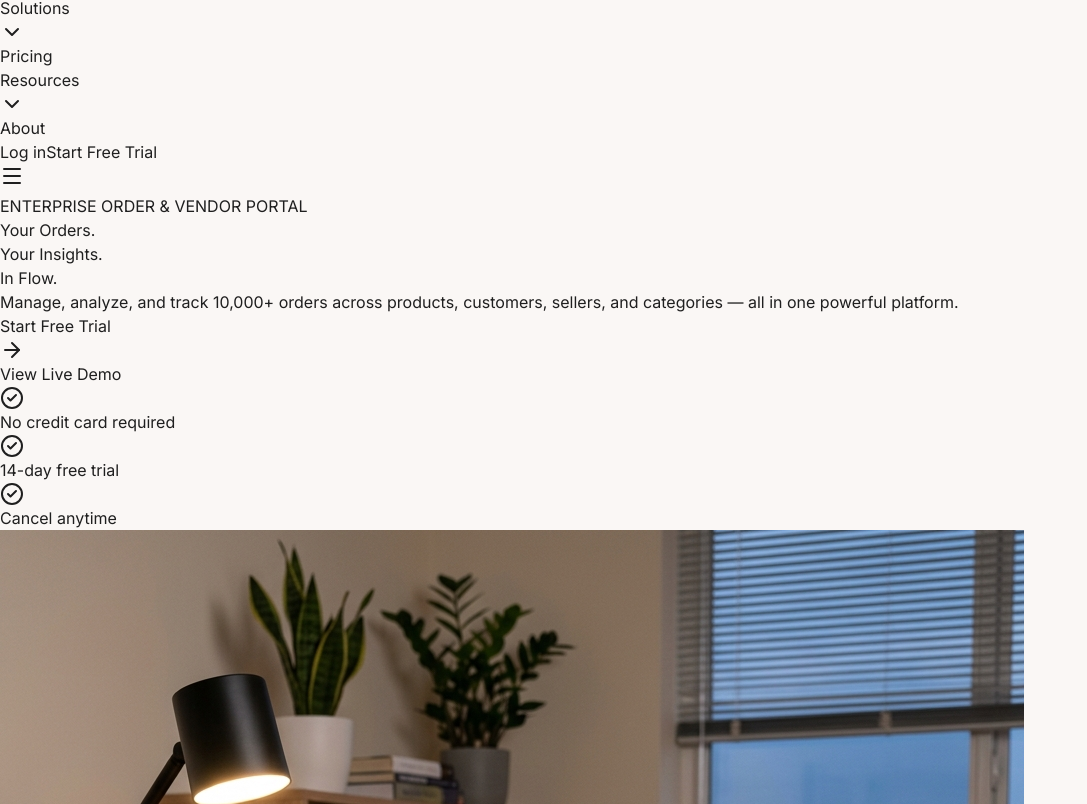
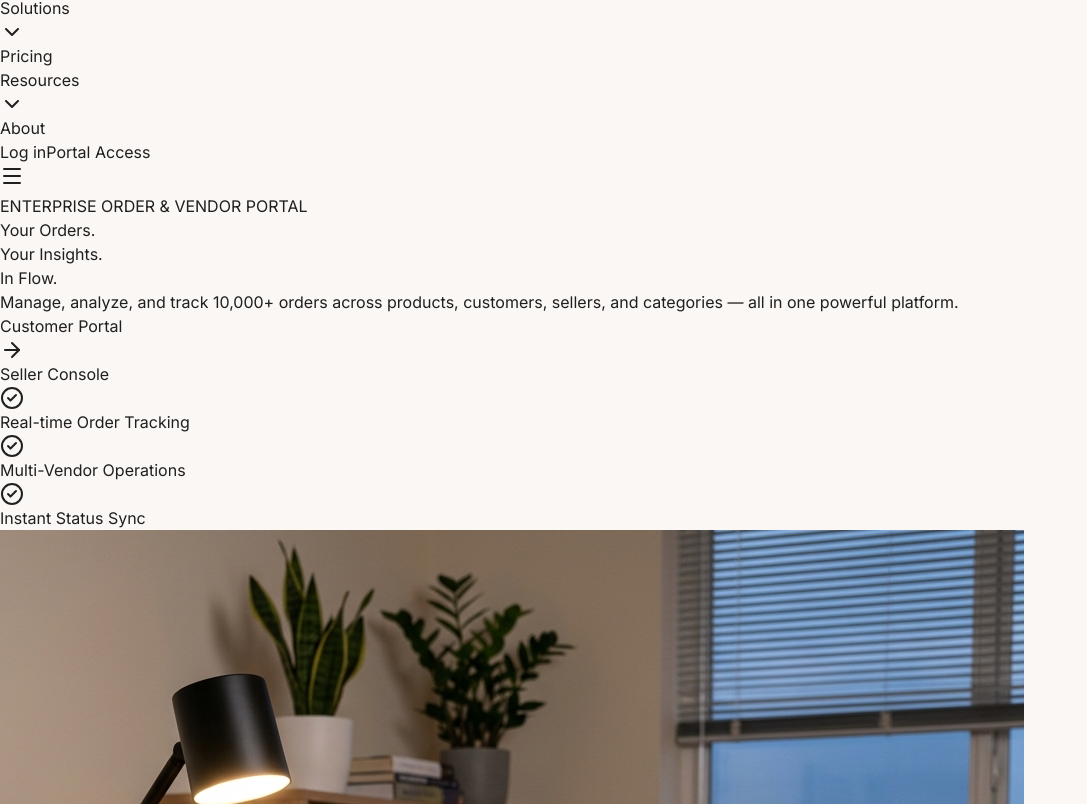
Before and after one commit to TajaparaDhruva/amazon_orders_dhruva_tajapara, a React (Vite) app in the folder frontend/: page / in a window 1280 px wide. Shown: the part 1356-2160 px from the top of the page, without its empty margins (0-1087 px from the left). Built offline with nearby package versions, Linux system fonts and the light colour scheme.

Commit message:
make chnages in landing page

```diff
--- a/frontend/src/pages/Landing.jsx
+++ b/frontend/src/pages/Landing.jsx
@@ -114,7 +114,7 @@ export default function Landing() {
               to="/login"
               className="px-5 py-2.5 rounded-xl btn-gold text-sm transition-all duration-300 hover:shadow-lg hover:-translate-y-0.5 active:translate-y-0"
             >
-              Start Free Trial
+              Portal Access
             </Link>
           </div>
 
@@ -143,7 +143,7 @@ export default function Landing() {
               to="/login"
               className="w-full text-center py-3.5 rounded-xl btn-gold text-base transition-all duration-300"
             >
-              Start Free Trial
+              Portal Access
             </Link>
           </nav>
         </div>
@@ -184,14 +184,14 @@ export default function Landing() {
                 to="/login"
                 className="group/btn flex items-center gap-2.5 px-8 py-4 rounded-2xl animate-shimmer-sweep text-white font-bold transition-all duration-350 hover:shadow-xl hover:shadow-bronze-500/25 hover:-translate-y-0.5 active:translate-y-0"
               >
-                Start Free Trial
+                Customer Portal
                 <ArrowRight className="w-4 h-4 transition-transform duration-300 group-hover/btn:translate-x-1" />
               </Link>
               <button
                 onClick={() => navigate('/login')}
                 className="group/demo px-8 py-4 rounded-2xl border border-bronze-500/20 bg-white/40 backdrop-blur-sm text-neutral-800 hover:bg-white/80 hover:border-bronze-500/40 font-bold transition-all duration-350 hover:shadow-lg hover:-translate-y-0.5 active:translate-y-0 flex items-center gap-2"
               >
-                View Live Demo
+                Seller Console
                 <span className="w-1.5 h-1.5 rounded-full bg-bronze-500 group-hover/demo:scale-150 transition-transform duration-350"></span>
               </button>
             </div>
@@ -199,9 +199,9 @@ export default function Landing() {
             {/* Checkmark benefits */}
             <div className="flex flex-wrap items-center gap-x-5 gap-y-3 pt-6 border-t border-bronze-200/40 animate-fade-in animation-delay-300">
               {[
-                "No credit card required",
-                "14-day free trial",
-                "Cancel anytime"
+                "Real-time Order Tracking",
+                "Multi-Vendor Operations",
+                "Instant Status Sync"
               ].map((benefit, idx) => (
                 <div
                   key={idx}
@@ -570,13 +570,13 @@ export default function Landing() {
                 to="/login"
                 className="flex items-center gap-2 px-7 py-3.5 rounded-xl btn-gold text-white font-bold transition-all duration-300 hover:shadow-lg hover:shadow-bronze-500/20 hover:-translate-y-0.5 active:translate-y-0"
               >
-                Start Free Trial <ArrowRight className="w-4 h-4" />
+                Customer Portal <ArrowRight className="w-4 h-4" />
               </Link>
               <button
                 onClick={() => navigate('/login')}
                 className="px-7 py-3.5 rounded-xl border border-white/20 hover:border-white/40 text-white hover:bg-white/10 font-bold transition-all duration-300 hover:-translate-y-0.5"
               >
-                View Live Demo
+                Seller Console
               </button>
             </div>
 
@@ -584,17 +584,17 @@ export default function Landing() {
             <div className="flex flex-wrap items-center gap-x-6 gap-y-2 text-xs font-semibold text-neutral-300 pt-2">
               <div className="flex items-center gap-1.5">
                 <CheckCircle2 className="w-4 h-4 text-bronze-200" />
-                No credit card required
+                Secure Authentication
               </div>
               <span className="hidden sm:inline text-white/20">|</span>
               <div className="flex items-center gap-1.5">
                 <CheckCircle2 className="w-4 h-4 text-bronze-200" />
-                14-day free trial
+                Interactive Dashboards
               </div>
               <span className="hidden sm:inline text-white/20">|</span>
               <div className="flex items-center gap-1.5">
                 <CheckCircle2 className="w-4 h-4 text-bronze-200" />
-                Cancel anytime
+                Role-Based Access
               </div>
             </div>
           </div>
```
